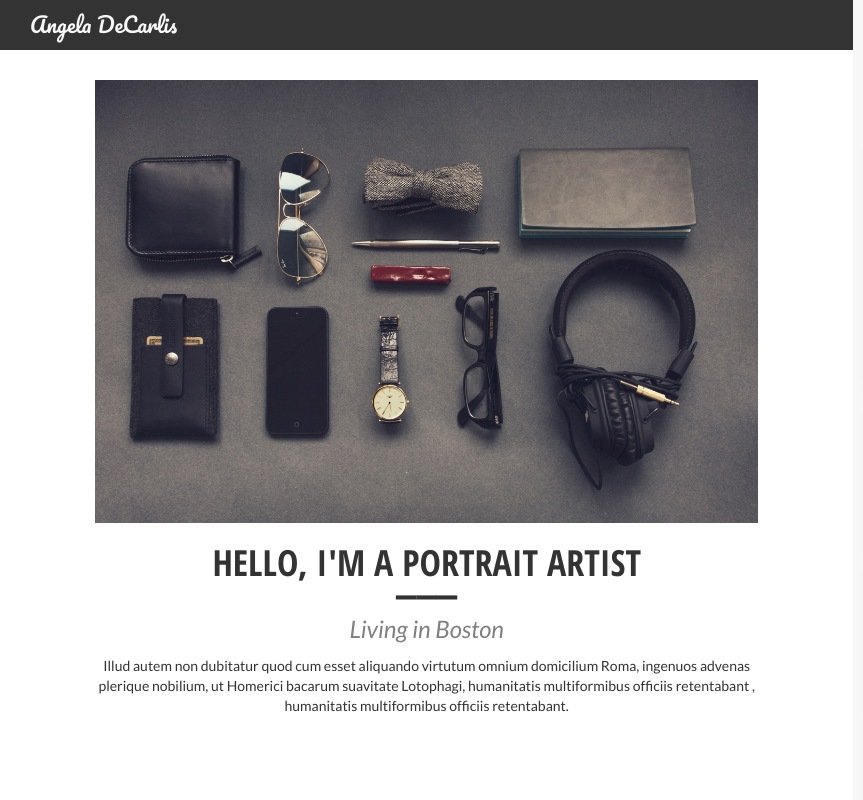
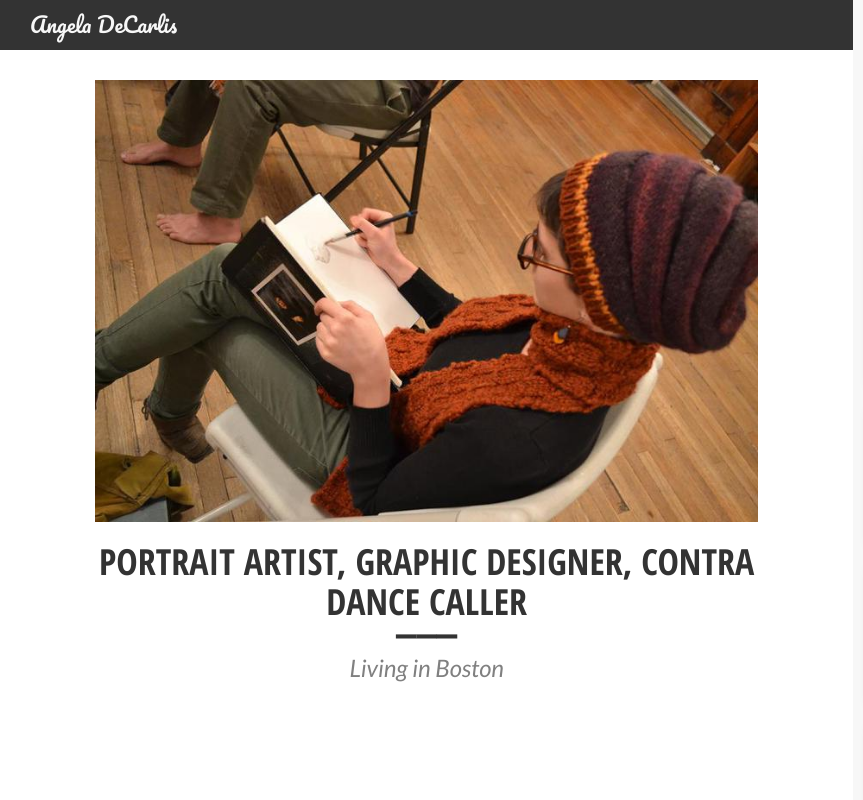
Before and after one commit to DanielJRaine/angela-decarlis-portfolio, a website: page index.html in a window 1280 px wide. Shown: the full height of the page, 0-863 px from the left. Drawn offline with Linux system fonts and the light colour scheme.

Commit message:
change landing image to photo of angela

```diff
--- a/index.html
+++ b/index.html
@@ -54,16 +54,14 @@
                             <div class="col-lg-12">
 
                                 <!--activity image-->
-                                <img class="img-responsive" src="img/image-home-2.jpg" alt="Project header">
-
+                                <img style="margin: 0 auto;" class="img-responsive" src="img/angela-decarlis-artist.jpg" alt="Project header" display="inline">
                                 <!--activity title -->
-                                <h1>hello, i'm a portrait artist</h1>
+                                <h1>portrait artist, graphic designer, contra dance caller</h1>
                                 <h1 class="spacer">___</h1>
 
                                 <!--activity descritpion-->
                                 <p class="work">Living in Boston</p>
-                                <p>Illud autem non dubitatur quod cum esset aliquando virtutum omnium domicilium Roma, ingenuos advenas plerique nobilium, ut Homerici bacarum suavitate Lotophagi, humanitatis multiformibus officiis retentabant , humanitatis
-                                    multiformibus officiis retentabant.</p>
+                                <p></p>
 
                             </div>
                         </div>
```
Also changed, not shown: img/angela-decarlis-artist.jpg (added), img/angela-decarlis-dance-caller.jpg (added), img/favicon.png (deleted), img/image-home-2.jpg (deleted).
